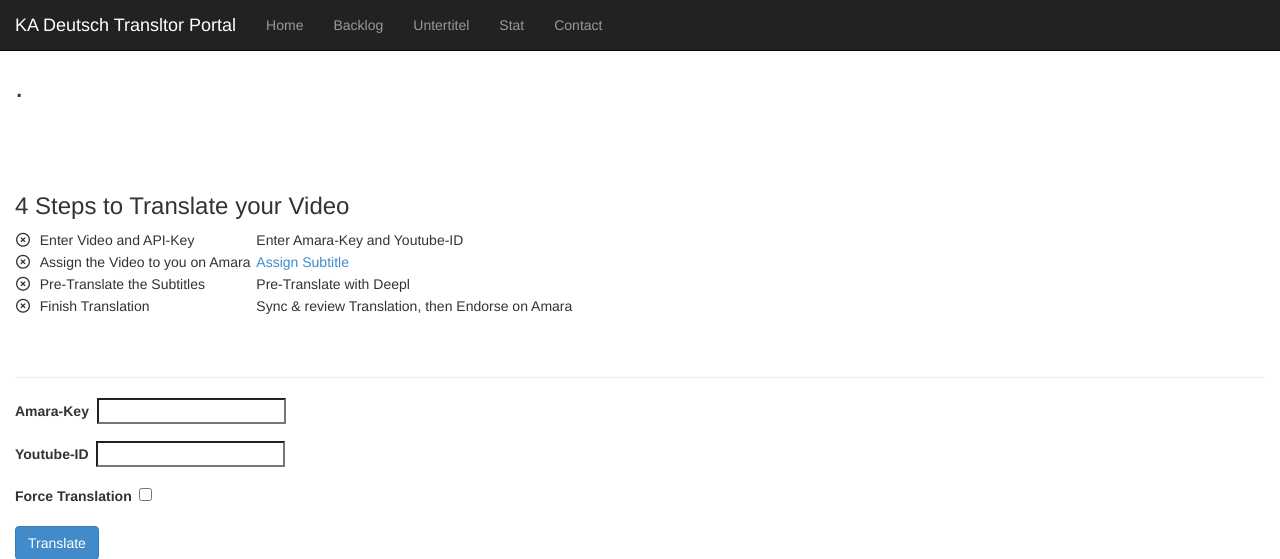
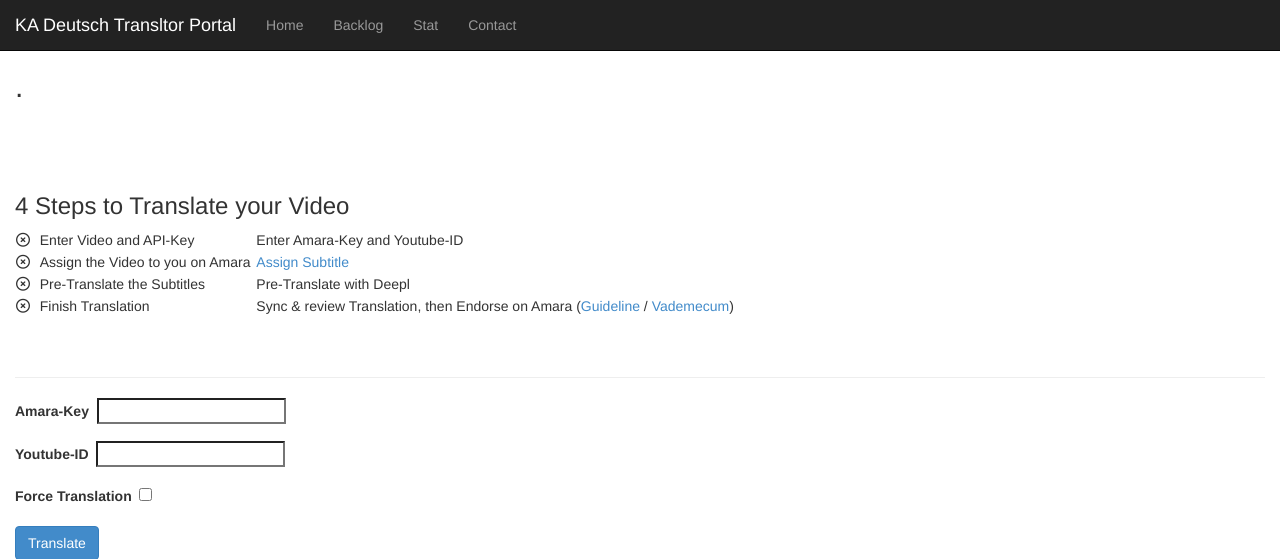
Before and after one commit to alani1/KATranslatorApp, a Flask app: template TranslatorApp/TranslatorApp/templates/subtitle.html in a window 1280 px wide. Shown: the top 559 px of the page. Run offline with Flask 2, Linux system fonts and the light colour scheme; the template is opened without the code that fills it, so the values that code supplies are empty; parts of the project's set-up code (start-up, migrations or seed data) failed here and were passed over; some libraries are stand-ins or nearby versions.

Commit message:
Changed redirect after login Added Links to Amara Guideline & Vademecum

```diff
--- a/TranslatorApp/TranslatorApp/templates/layout.html
+++ b/TranslatorApp/TranslatorApp/templates/layout.html
@@ -35,10 +35,9 @@
                 <ul class="nav navbar-nav">
                     <li><a href="{{ url_for('home') }}">Home</a></li>
                     <li><a href="{{ url_for('KAContent.videoBacklog') }}">Backlog</a></li>
-                    <li><a href="{{ url_for('Subtitles.subtitles') }}">Untertitel</a></li>
                     <li><a href="{{ url_for('KAStatistic.statistic') }}">Stat</a></li>
                     {% if user is defined and user['name']|length == 0 %}
-                    <li><a target="_blank" href="/wp-admin">Login</a></li>
+                    <li><a target="_blank" href="/wp-login.php?redirect_to=TranslatorApp">Login</a></li>
                     {% endif %}
                     <li><a href="{{ url_for('about') }}">Contact</a></li>
                 </ul>
--- a/TranslatorApp/TranslatorApp/templates/subtitle.html
+++ b/TranslatorApp/TranslatorApp/templates/subtitle.html
@@ -32,7 +32,9 @@
             </span>
         </td>
     </tr>
-    <tr><td><i id="step4-ico" class="fa-regular fa-circle-xmark"></td><td>Finish Translation</td><td><span id="InstructionStep4">Sync & review Translation, then Endorse on Amara</span></td></tr>
+    <tr><td><i id="step4-ico" class="fa-regular fa-circle-xmark"></td><td>Finish Translation</td><td><span id="InstructionStep4">Sync & review Translation, then Endorse on Amara
+        (<a target="_blank" href="https://docs.google.com/document/d/1A31863xLxOfBHU3gP97a61CN4_2pR8n3c5dm4EJkRjk/edit?usp=sharing">Guideline</a> /
+        <a target="_blank" href="https://docs.google.com/document/d/1oXXd2gXbJjGHwso5I4ox_hwzC1nIANGD/edit?usp=sharing&ouid=116418612276202099742&rtpof=true&sd=true">Vademecum</a>)</span></td></tr>
 </table>
 <br/>
 {{ amaraEditorLink | safe }}
```
